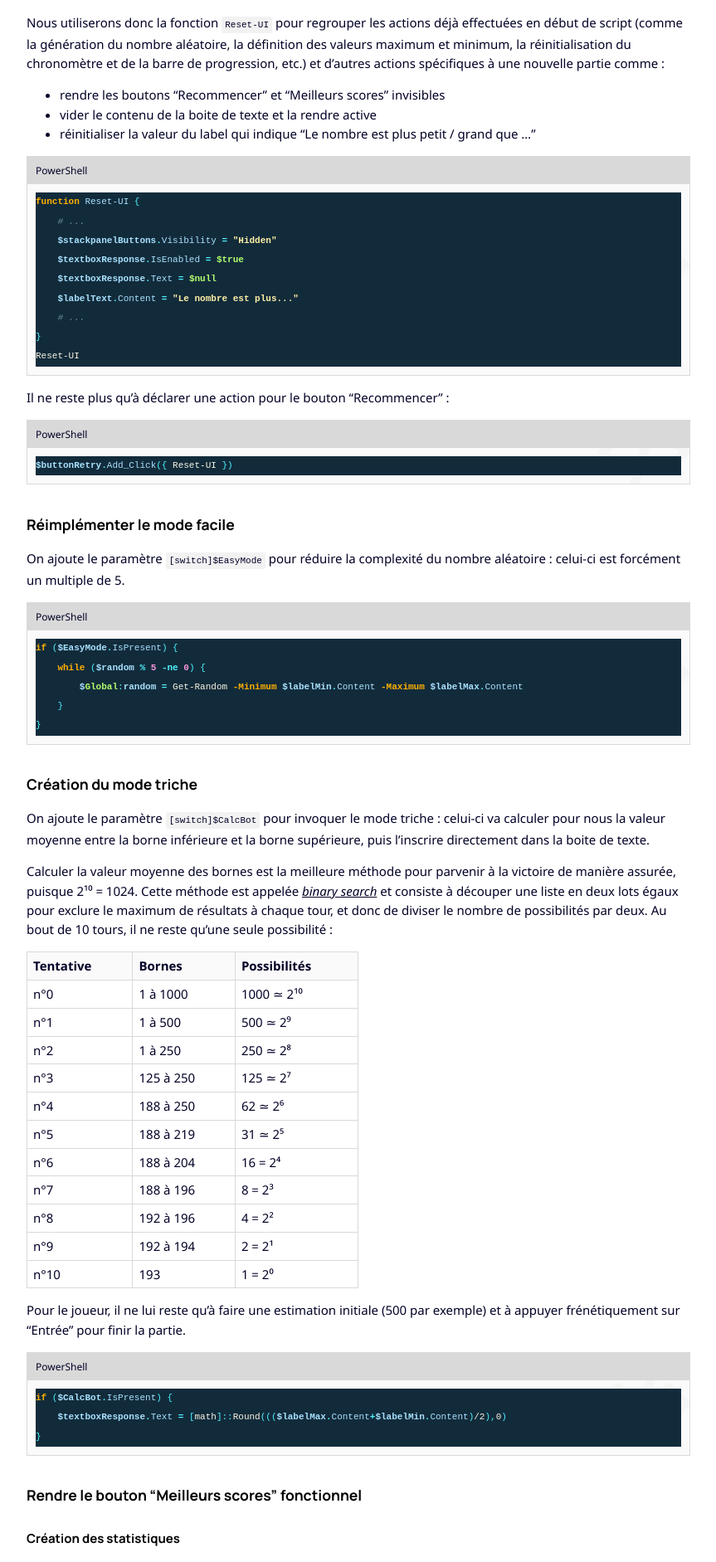
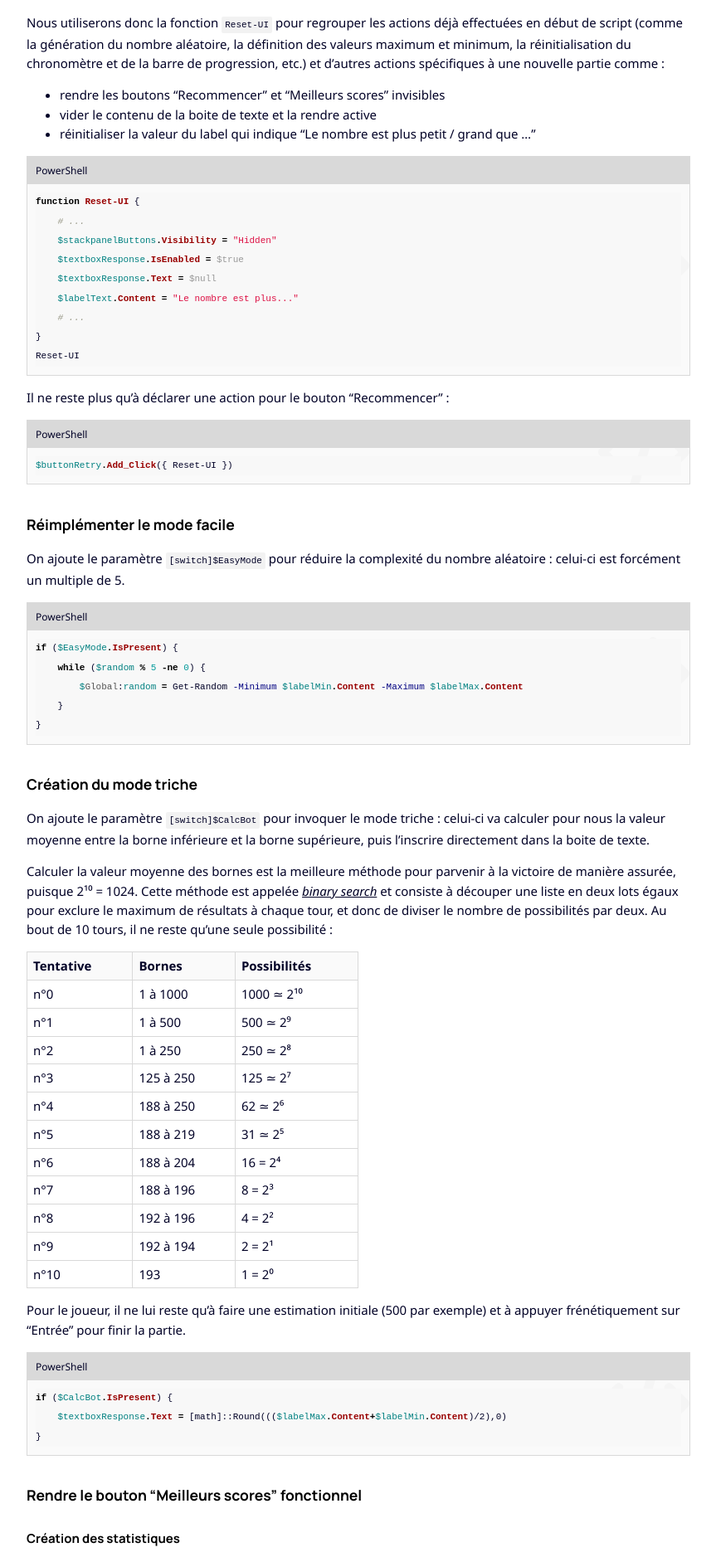
Before and after one commit to leobouard/leobouard.github.io, a Jekyll site: the page built from _posts/2022-12-01-cours-pratique-powershell-010.md, in a window 1280 px wide. Shown: the part 1436-3319 px from the top of the page at 83% size, without its empty margins (208-1071 px from the left). Built offline with Jekyll 4.4.1, drawn with Linux system fonts in a browser that asks for light colours; nearby versions of some CDN libraries; some web fonts are replaced.

Commit message:
Update highlight.scss

```diff
--- a/_sass/highlight.scss
+++ b/_sass/highlight.scss
@@ -1,5 +1,5 @@
 /* https://spsarolkar.github.io/rouge-theme-preview/ */
-/* thankful_eyes */
+/* github */
 
 .highlight table td {
     padding: 5px;
@@ -9,243 +9,274 @@
     margin: 0;
 }
 
-.highlight {
-    color: #faf6e4;
-    background-color: #122b3b;
-}
-
-.highlight .gl {
-    color: #dee5e7;
-    background-color: #4e5d62;
-}
-
-.highlight .gp {
-    color: #a8e1fe;
-    font-weight: bold;
-}
-
-.highlight .c,
-.highlight .cd,
-.highlight .cm,
-.highlight .c1,
-.highlight .cs {
-    color: #6c8b9f;
+.highlight .cm {
+    color: #999988;
     font-style: italic;
 }
 
 .highlight .cp {
-    color: #b2fd6d;
+    color: #999999;
+    font-weight: bold;
+}
+
+.highlight .c1 {
+    color: #999988;
+    font-style: italic;
+}
+
+.highlight .cs {
+    color: #999999;
     font-weight: bold;
     font-style: italic;
 }
 
+.highlight .c,
+.highlight .cd {
+    color: #999988;
+    font-style: italic;
+}
+
 .highlight .err {
-    color: #fefeec;
-    background-color: #cc0000;
+    color: #a61717;
+    background-color: #e3d2d2;
+}
+
+.highlight .gd {
+    color: #000000;
+    background-color: #ffdddd;
+}
+
+.highlight .ge {
+    color: #000000;
+    font-style: italic;
 }
 
 .highlight .gr {
-    color: #cc0000;
-    font-weight: bold;
-    font-style: italic;
+    color: #aa0000;
 }
 
-.highlight .k,
-.highlight .kd,
-.highlight .kv {
-    color: #f6dd62;
-    font-weight: bold;
-}
-
-.highlight .o,
-.highlight .ow {
-    color: #4df4ff;
-    font-weight: bold;
-}
-
-.highlight .p,
-.highlight .pi {
-    color: #4df4ff;
-}
-
-.highlight .gd {
-    color: #cc0000;
+.highlight .gh {
+    color: #999999;
 }
 
 .highlight .gi {
-    color: #b2fd6d;
+    color: #000000;
+    background-color: #ddffdd;
 }
 
-.highlight .ge {
-    font-style: italic;
+.highlight .go {
+    color: #888888;
+}
+
+.highlight .gp {
+    color: #555555;
 }
 
 .highlight .gs {
     font-weight: bold;
 }
 
+.highlight .gu {
+    color: #aaaaaa;
+}
+
 .highlight .gt {
-    color: #dee5e7;
-    background-color: #4e5d62;
+    color: #aa0000;
 }
 
 .highlight .kc {
-    color: #f696db;
+    color: #000000;
+    font-weight: bold;
+}
+
+.highlight .kd {
+    color: #000000;
     font-weight: bold;
 }
 
 .highlight .kn {
-    color: #ffb000;
+    color: #000000;
     font-weight: bold;
 }
 
 .highlight .kp {
-    color: #ffb000;
+    color: #000000;
     font-weight: bold;
 }
 
 .highlight .kr {
-    color: #ffb000;
-    font-weight: bold;
-}
-
-.highlight .gh {
-    color: #ffb000;
-    font-weight: bold;
-}
-
-.highlight .gu {
-    color: #ffb000;
+    color: #000000;
     font-weight: bold;
 }
 
 .highlight .kt {
-    color: #b2fd6d;
+    color: #445588;
+    font-weight: bold;
+}
+
+.highlight .k,
+.highlight .kv {
+    color: #000000;
+    font-weight: bold;
+}
+
+.highlight .mf {
+    color: #009999;
+}
+
+.highlight .mh {
+    color: #009999;
+}
+
+.highlight .il {
+    color: #009999;
+}
+
+.highlight .mi {
+    color: #009999;
+}
+
+.highlight .mo {
+    color: #009999;
+}
+
+.highlight .m,
+.highlight .mb,
+.highlight .mx {
+    color: #009999;
+}
+
+.highlight .sb {
+    color: #d14;
+}
+
+.highlight .sc {
+    color: #d14;
+}
+
+.highlight .sd {
+    color: #d14;
+}
+
+.highlight .s2 {
+    color: #d14;
+}
+
+.highlight .se {
+    color: #d14;
+}
+
+.highlight .sh {
+    color: #d14;
+}
+
+.highlight .si {
+    color: #d14;
+}
+
+.highlight .sx {
+    color: #d14;
+}
+
+.highlight .sr {
+    color: #009926;
+}
+
+.highlight .s1 {
+    color: #d14;
+}
+
+.highlight .ss {
+    color: #990073;
+}
+
+.highlight .s {
+    color: #d14;
+}
+
+.highlight .na {
+    color: #008080;
+}
+
+.highlight .bp {
+    color: #999999;
+}
+
+.highlight .nb {
+    color: #0086B3;
+}
+
+.highlight .nc {
+    color: #445588;
     font-weight: bold;
 }
 
 .highlight .no {
-    color: #b2fd6d;
+    color: #008080;
+}
+
+.highlight .nd {
+    color: #3c5d5d;
     font-weight: bold;
 }
 
-.highlight .nc {
-    color: #b2fd6d;
+.highlight .ni {
+    color: #800080;
+}
+
+.highlight .ne {
+    color: #990000;
     font-weight: bold;
 }
 
-.highlight .nd {
-    color: #b2fd6d;
+.highlight .nf {
+    color: #990000;
+    font-weight: bold;
+}
+
+.highlight .nl {
+    color: #990000;
     font-weight: bold;
 }
 
 .highlight .nn {
-    color: #b2fd6d;
+    color: #555555;
+}
+
+.highlight .nt {
+    color: #000080;
+}
+
+.highlight .vc {
+    color: #008080;
+}
+
+.highlight .vg {
+    color: #008080;
+}
+
+.highlight .vi {
+    color: #008080;
+}
+
+.highlight .nv {
+    color: #008080;
+}
+
+.highlight .ow {
+    color: #000000;
     font-weight: bold;
 }
 
-.highlight .bp {
-    color: #b2fd6d;
-    font-weight: bold;
-}
-
-.highlight .ne {
-    color: #b2fd6d;
-    font-weight: bold;
-}
-
-.highlight .nl {
-    color: #ffb000;
-    font-weight: bold;
-}
-
-.highlight .nt {
-    color: #ffb000;
-    font-weight: bold;
-}
-
-.highlight .m,
-.highlight .mf,
-.highlight .mh,
-.highlight .mi,
-.highlight .il,
-.highlight .mo,
-.highlight .mb,
-.highlight .mx {
-    color: #f696db;
-    font-weight: bold;
-}
-
-.highlight .ld {
-    color: #f696db;
-    font-weight: bold;
-}
-
-.highlight .ss {
-    color: #f696db;
-    font-weight: bold;
-}
-
-.highlight .s,
-.highlight .sb,
-.highlight .sd,
-.highlight .s2,
-.highlight .sh,
-.highlight .sx,
-.highlight .sr,
-.highlight .s1 {
-    color: #fff0a6;
-    font-weight: bold;
-}
-
-.highlight .se {
-    color: #4df4ff;
-    font-weight: bold;
-}
-
-.highlight .sc {
-    color: #4df4ff;
-    font-weight: bold;
-}
-
-.highlight .si {
-    color: #4df4ff;
-    font-weight: bold;
-}
-
-.highlight .nb {
-    font-weight: bold;
-}
-
-.highlight .ni {
-    color: #999999;
+.highlight .o {
+    color: #000000;
     font-weight: bold;
 }
 
 .highlight .w {
-    color: #BBBBBB;
+    color: #bbbbbb;
 }
 
-.highlight .go {
-    color: #BBBBBB;
+.highlight {
+    background-color: #f8f8f8;
 }
-
-.highlight .nf {
-    color: #a8e1fe;
-}
-
-.highlight .py {
-    color: #a8e1fe;
-}
-
-.highlight .na {
-    color: #a8e1fe;
-}
-
-.highlight .nv,
-.highlight .vc,
-.highlight .vg,
-.highlight .vi {
-    color: #a8e1fe;
-    font-weight: bold;
-}
```
